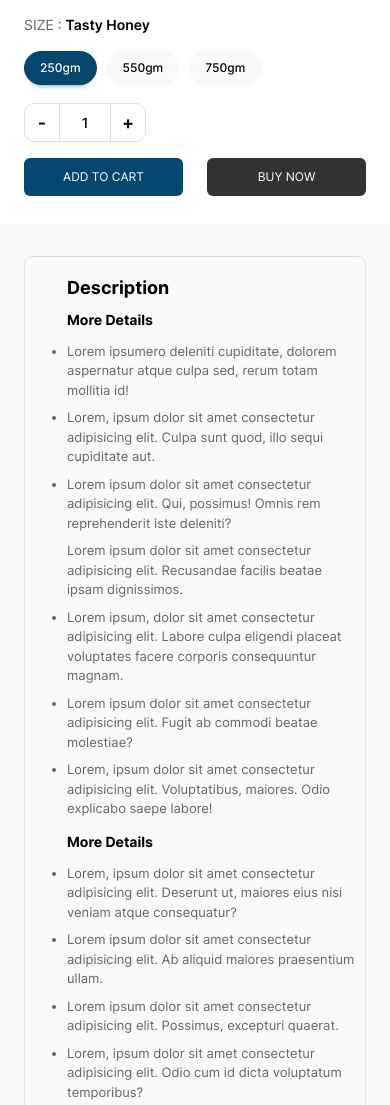
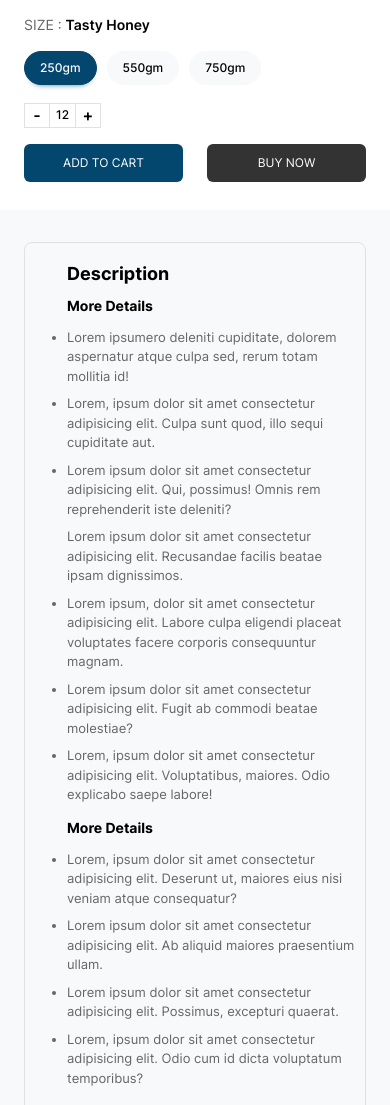
Before and after one commit to preetamimg/medical-app, a plain HTML site: page productDetails.html in a window 390 px wide. Shown: the part 815-1920 px from the top of the page. Drawn offline with Linux system fonts and the light colour scheme.

Commit message:
cart page responsive

```diff
--- a/assets/scss/_mo.scss
+++ b/assets/scss/_mo.scss
@@ -1005,7 +1005,7 @@
             & .tablebody {
                 padding: 10px;
                 & .tabledata {
-                    padding-bottom: 7px;
+                    padding-bottom: 10px;
                 }
                 & .productImgMain {
                     height: 75px;
@@ -1091,7 +1091,7 @@
     }
     .qualiltymain {
         height: 25px;
-        margin-top: 5px;
+        // margin-top: 5px;
         & .qualityicon {
             width: 25px;
             font-size: 16px;
--- a/productDetails.html
+++ b/productDetails.html
@@ -358,11 +358,11 @@
             <div class="col-12 mt-sm-4 mt-3">
               <div class="row gap-3">
                 <div class="col-auto">
-                  <div class="d-inline-flex align-items-center qualiltymain2 border border-1">
+                  <div class="d-inline-flex position-relative z-1 align-items-center qualiltymain border border-1">
                     <div class="qualityicon bg-wte border-end h-100 d-flex align-items-center justify-content-center">-</div>
-                    <div class="quantityinput d-flex align-items-center justify-content-center">1</div>
+                    <div class="quantityinput d-flex align-items-center justify-content-center">12</div>
                     <div class="qualityicon bg- border-start h-100 d-flex align-items-center justify-content-center">+</div>
-                  </div>
+                </div>
                 </div>
                 <div class="col-12 ">
                   <div class="row ">
```
Also changed, not shown: assets/css/style.min.css, 1 other file.
